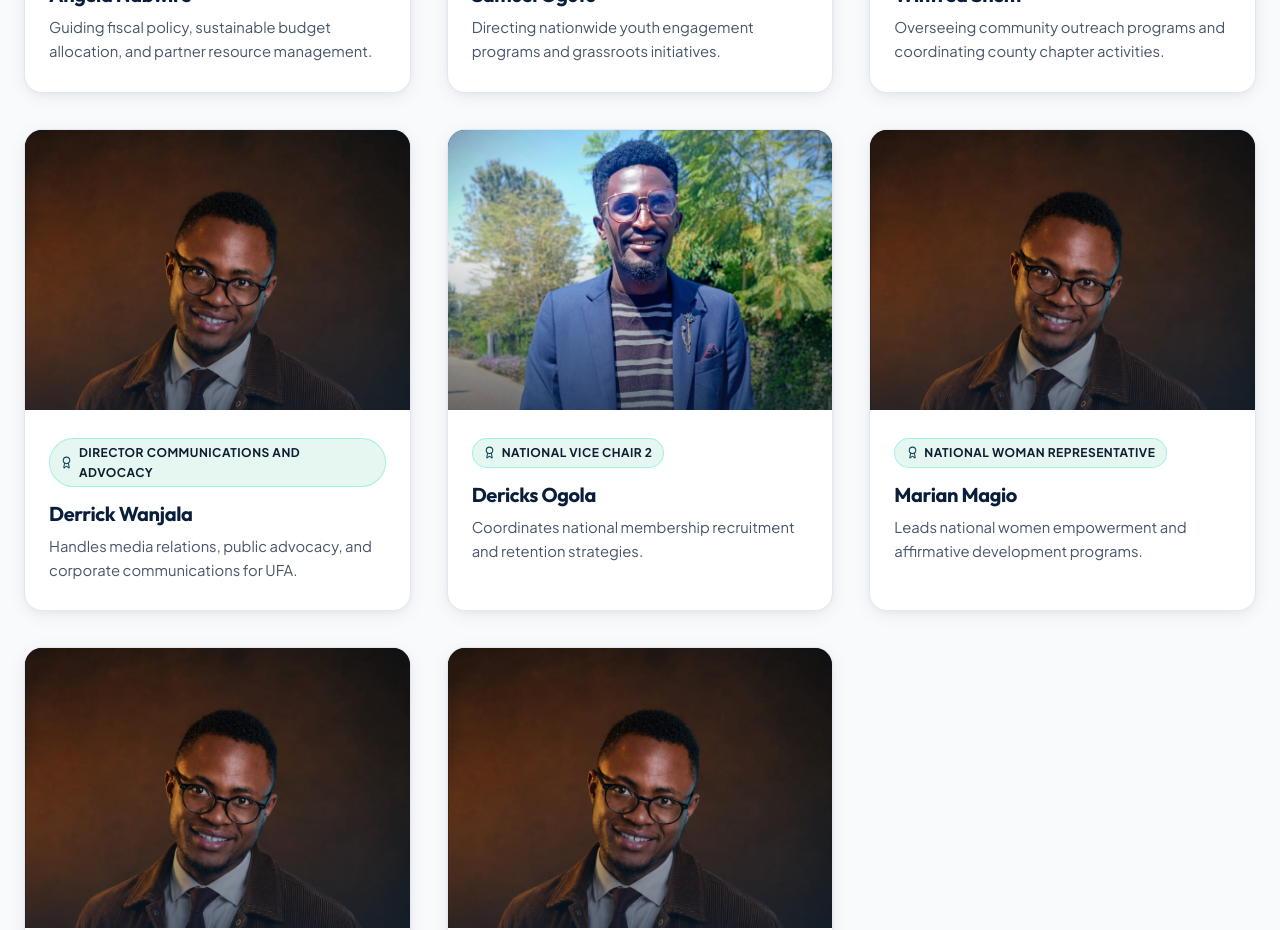
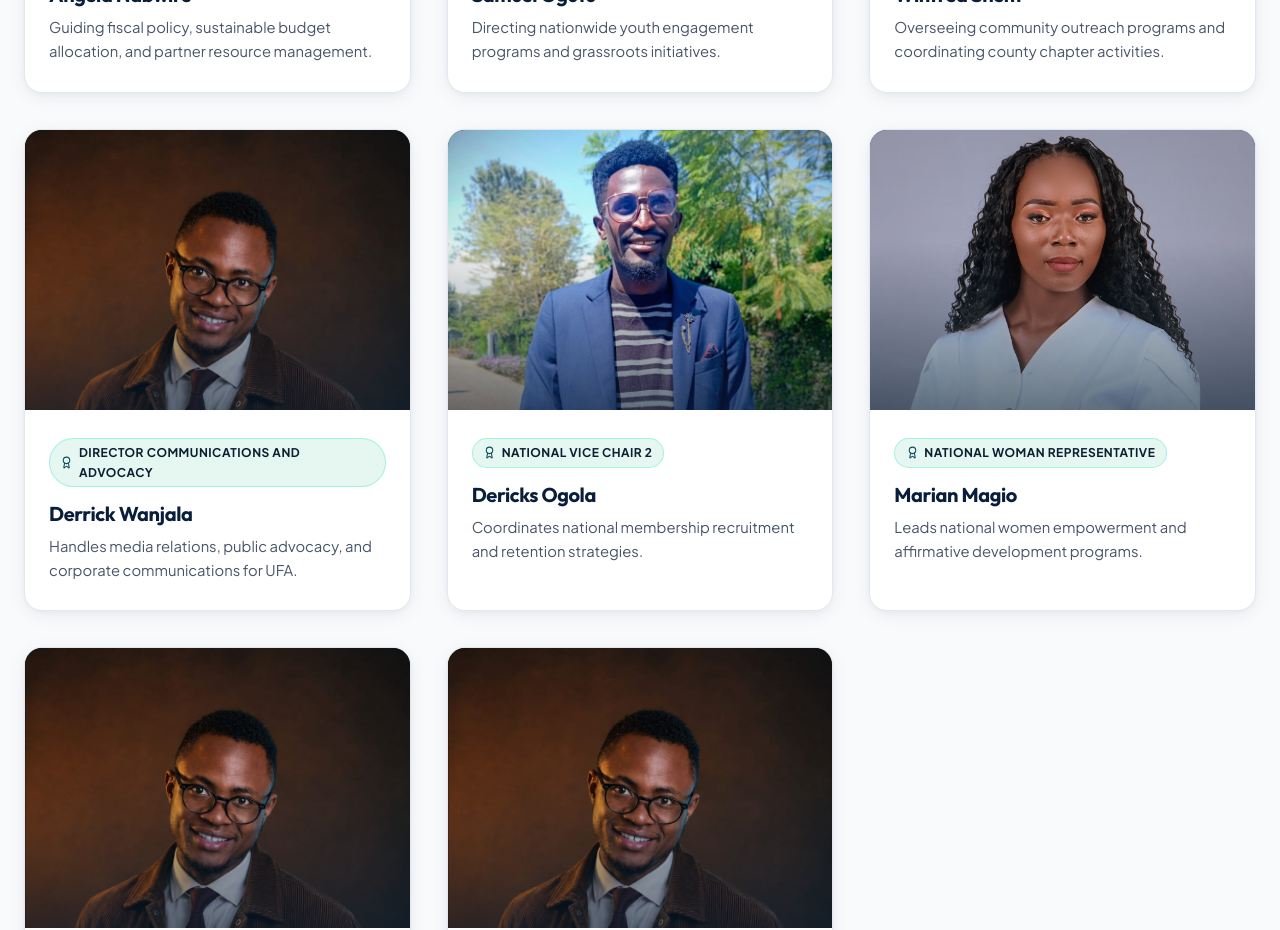
Before and after one commit to Amos-Theuri/UFA, a React (Vite) app: page /About in a window 1280 px wide. Shown: the part 7060-7990 px from the top of the page. Built offline with nearby package versions, Linux system fonts and the light colour scheme.

Commit message:
add official number 9

```diff
--- a/src/components/Officials.jsx
+++ b/src/components/Officials.jsx
@@ -12,6 +12,7 @@ import official5 from "../assets/official_5.jpeg";
 import official6 from "../assets/official_6.jpeg";
 import official7 from "../assets/official_7.jpg";
 import official8 from "../assets/official_8.jpeg";
+import official9 from "../assets/official_9.jpeg";
 
 // Map JSON paths and IDs to bundled assets
 const assetMap = {
@@ -23,7 +24,7 @@ const assetMap = {
   6: official2,
   7: official7,
   8: official8,
-  9: official7,
+  9: official9,
   10: official7,
   11: official7,
   "/officials/official_1.jpeg": official1,
--- a/src/data/officials.json
+++ b/src/data/officials.json
@@ -74,6 +74,6 @@
     "name": "Demtilla Otete",
     "title": "National Organizing Secretary",
     "bio": "Plans and coordinates national conferences, regional summits, and youth campaigns.",
-    "image": "/officials/official_7.jpg"
+    "image": "/officials/official_9.jpg"
   }
 ]
```
Also changed, not shown: src/assets/official_9.jpeg (added).
